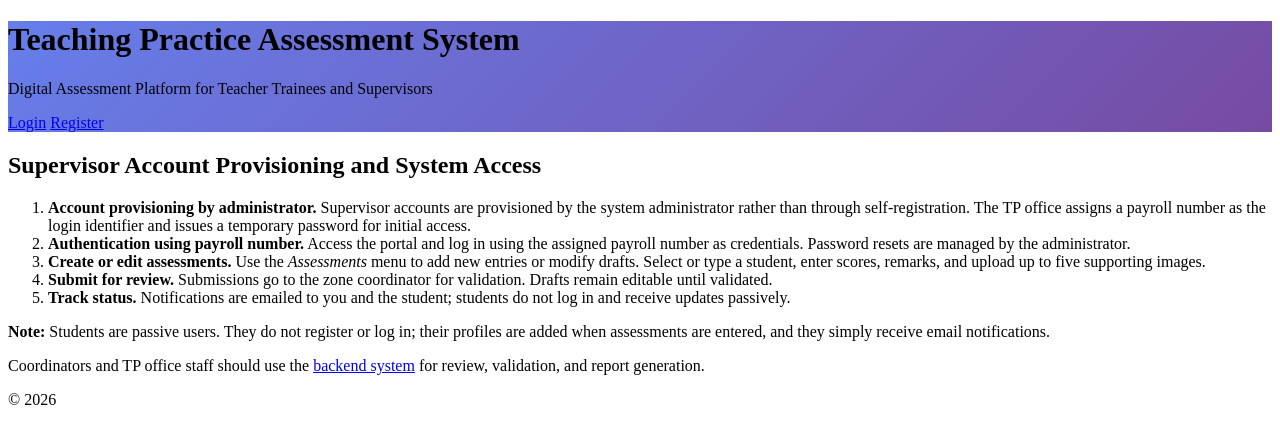
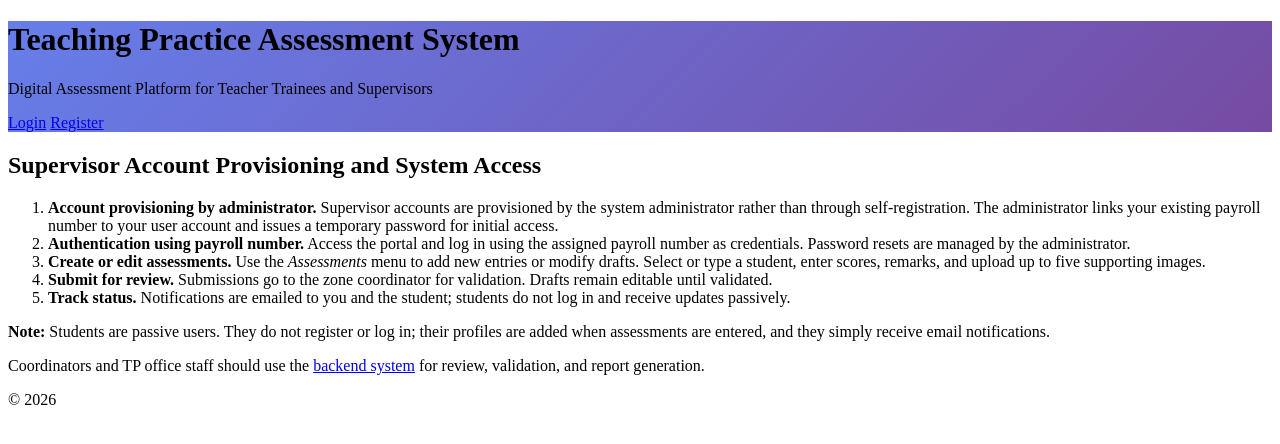
Before and after one commit to WilsonBundi/tp-assessment-system, a Yii app: template frontend/views/site/index.php in a window 1280 px wide. Shown: the part 26-470 px from the top of the page. Run offline with PHP 8.4 and a stand-in for Yii, Linux system fonts and the light colour scheme; the template is opened without the code that fills it, so the values that code supplies are empty; some libraries are stand-ins or nearby versions.

Commit message:
Clarify that supervisors already have existing payroll numbers

```diff
--- a/frontend/views/site/index.php
+++ b/frontend/views/site/index.php
@@ -31,7 +31,7 @@ $this->title = 'Teaching Practice Assessment System';
         <div class="px-3">
             <h2>Supervisor Account Provisioning and System Access</h2>
             <ol>
-                <li><strong>Account provisioning by administrator.</strong> Supervisor accounts are provisioned by the system administrator rather than through self-registration. The TP office assigns a payroll number as the login identifier and issues a temporary password for initial access.</li>
+                <li><strong>Account provisioning by administrator.</strong> Supervisor accounts are provisioned by the system administrator rather than through self-registration. The administrator links your existing payroll number to your user account and issues a temporary password for initial access.</li>
                 <li><strong>Authentication using payroll number.</strong> Access the portal and log in using the assigned payroll number as credentials. Password resets are managed by the administrator.</li>
                 <li><strong>Create or edit assessments.</strong> Use the <em>Assessments</em> menu to add new entries or modify drafts. Select or type a student, enter scores, remarks, and upload up to five supporting images.</li>
                 <li><strong>Submit for review.</strong> Submissions go to the zone coordinator for validation. Drafts remain editable until validated.</li>
```
